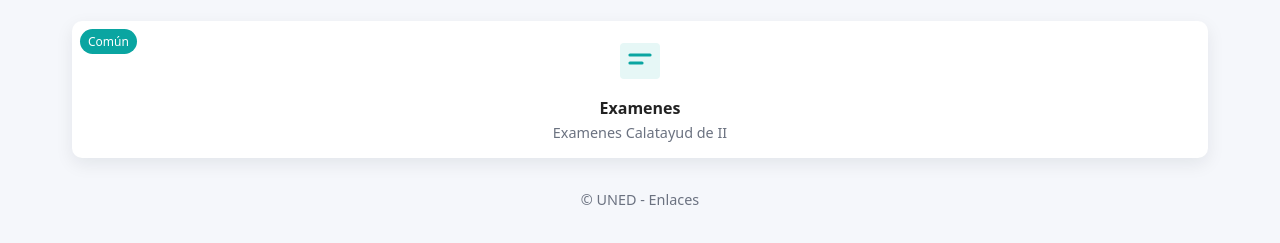
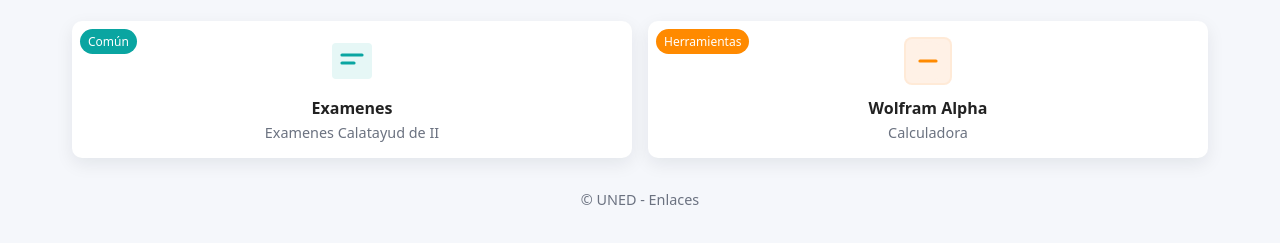
Before and after one commit to rinones/enlaces_UNED, a website: page index.html in a window 1280 px wide. Shown: the part 95-338 px from the top of the page. Drawn offline with Linux system fonts and the light colour scheme.

Commit message:
Add 'Herramientas' section and styles for links
Added a new 'Herramientas' section to links.json with Wolfram Alpha as an entry. Updated SCSS and compiled CSS to include specific styles for the new section, including background and badge colors.

```diff
--- a/data/links.json
+++ b/data/links.json
@@ -7,4 +7,13 @@
 		"sectionColor": "#0AA5A1",
 		"icon": "<svg viewBox='0 0 24 24' xmlns='http://www.w3.org/2000/svg' width='48' height='48' aria-hidden='true'><rect x='2' y='3' width='20' height='18' rx='2' fill='#E6F7F6'/><path d='M7 9h10M7 13h6' stroke='#0AA5A1' stroke-width='1.6' stroke-linecap='round' stroke-linejoin='round'/></svg>"
 	}
+,
+	{
+		"title": "Wolfram Alpha",
+		"url": "https://es.wolframalpha.com/",
+		"description": "Calculadora",
+		"section": "Herramientas",
+		"sectionColor": "#FF8A00",
+		"icon": "<svg viewBox='0 0 24 24' xmlns='http://www.w3.org/2000/svg' width='48' height='48' aria-hidden='true'><circle cx='12' cy='12' r='10' fill='#FFF1E6'/><path d='M8 12h8' stroke='#FF8A00' stroke-width='1.6' stroke-linecap='round' stroke-linejoin='round'/></svg>"
+	}
 ]
--- a/src/scss/_grid.scss
+++ b/src/scss/_grid.scss
@@ -57,6 +57,10 @@
 .section-comun .link-icon{background:#E6F7F6;box-shadow: inset 0 0 0 2px #0AA5A122}
 .section-comun .section-badge{background:#0AA5A1}
 
+/* Herramientas section (orange) */
+.section-herramientas .link-icon{background:#FFF1E6;box-shadow: inset 0 0 0 2px #FF8A0011}
+.section-herramientas .section-badge{background:#FF8A00}
+
 /* Pagination */
 .pagination{display:flex;align-items:center;justify-content:center;gap:1rem;margin-top:1.25rem}
 .page-btn{padding:.5rem .75rem;border-radius:8px;border:1px solid rgba(15,23,42,0.06);background:transparent;cursor:pointer}
```
Also changed, not shown: dist/css/main.css, 1 other file.
